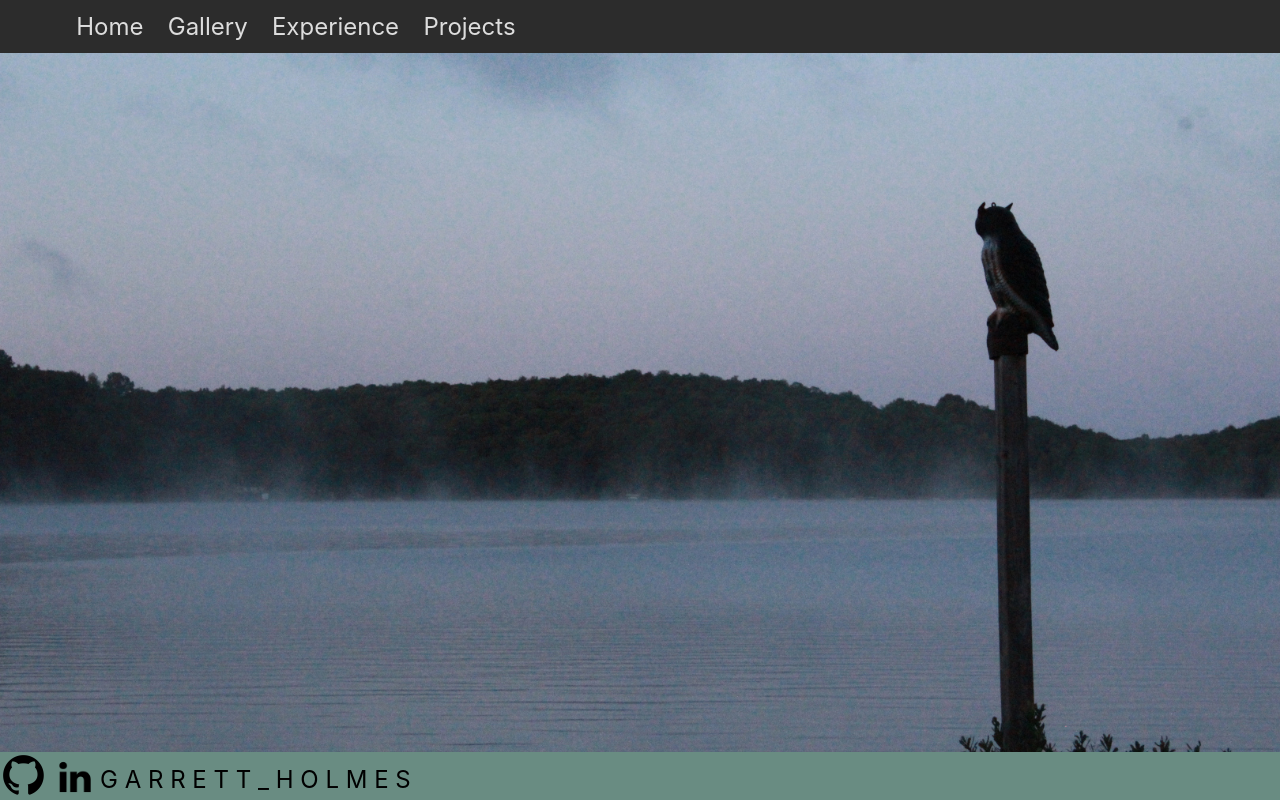
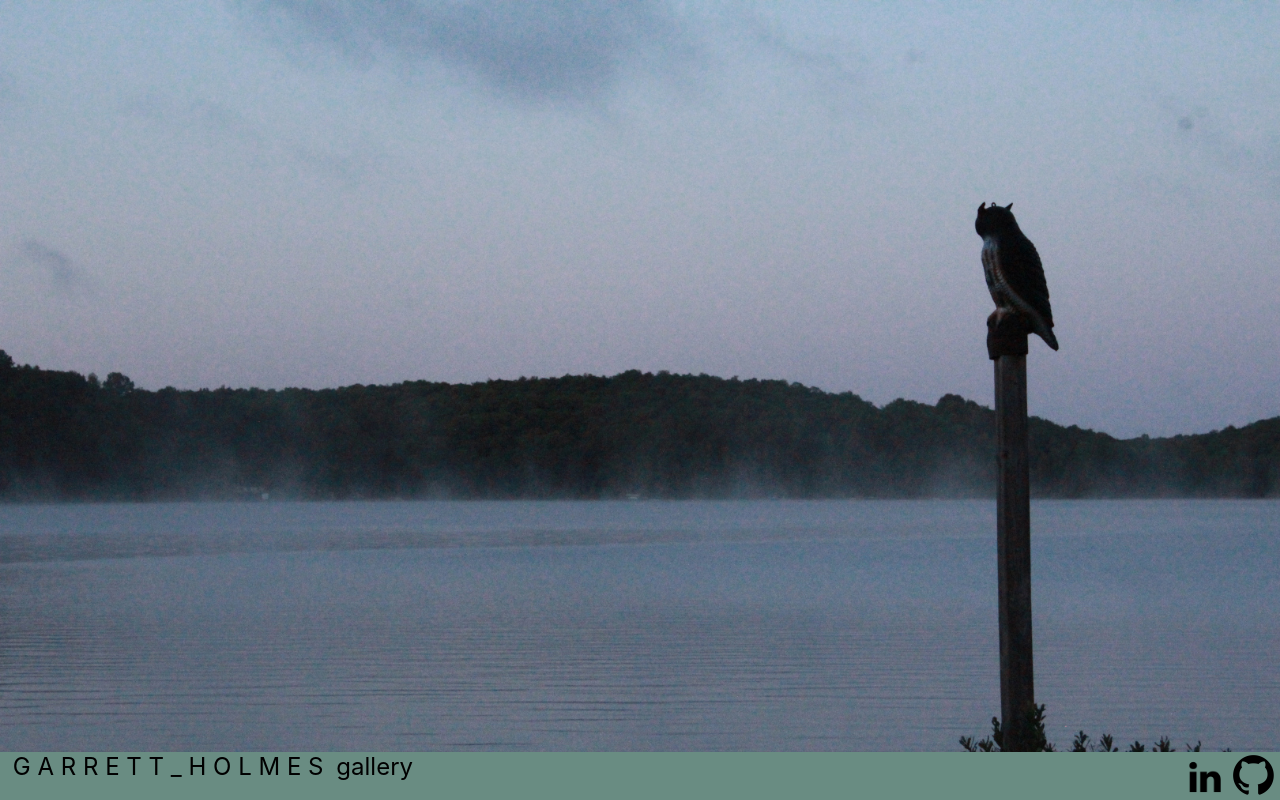
Before and after one commit to ga-holmes/ga-holmes.github.io, a React (Create React App) app: page / in a window 1280 px wide. Shown: the top 800 px of the page. Built offline with nearby package versions, Linux system fonts and the light colour scheme.

Commit message:
changed nav bar to be same as icons bar, now scrolls & sticks to top of page

```diff
--- a/src/App.js
+++ b/src/App.js
@@ -1,42 +1,34 @@
-import { useState } from "react";
+import { useEffect } from "react";
 
 import MainPage from "./pages/MainPage";
 import Gallery from "./pages/Gallery";
 import NoPage from "./pages/NoPage";
 
-import Nav from "./components/Nav";
-
 import { Route, BrowserRouter as Router , Routes } from 'react-router-dom';
 
 import navScroll from "./script";
 
+import { useLocation } from "react-router-dom";
+
+import home from "./home";
+
+import Icons from "./components/Icons";
+
 function App() {
 
-  const [links] = useState([
+  const location = useLocation();
 
-    {
-      text: 'Home',
-      linkTo: '/#'
-    },
-    {
-      text: 'Gallery',
-      linkTo: '/gallery'
-    },
-    {
-      text: 'Experience',
-      linkTo: '/#experience'
-    },
-    {
-      text: 'Projects',
-      linkTo: '/#projects'
-    },
-  ])
+  useEffect(() => {
+    navScroll()
+  }, [location])
+
 
   return (
     <div>
-      <Router>
 
-        <Nav linksList={links} />
+        <div id="nav">
+          <Icons linksList={home.icons} style={{position: 'fixed', display: 'block'}}/>
+        </div>
 
         <Routes>
 
@@ -46,7 +38,6 @@ function App() {
 
         </Routes>
 
-      </Router>
     </div>
   );
 }
--- a/src/components/Icons.js
+++ b/src/components/Icons.js
@@ -1,5 +1,7 @@
 import React from 'react'
 import '../styles/Icons.css'
+import { Link } from 'react-router-dom'
+import { HashLink } from 'react-router-hash-link'
 
 const Icons = ({ linksList, style }) => {
 
@@ -10,9 +12,9 @@ const Icons = ({ linksList, style }) => {
                 linksList.map(
                     (link) => (
                         link.icon === '' ?
-                            <a key={link.key} href={link.linkTo} className="noIcon" target='_blank' rel='noreferrer'>{link.text}</a>
+                            link.linkTo.includes("#") ? <HashLink to={link.linkTo} className="noIcon">{link.text}</HashLink> : <Link to={link.linkTo} className="noIcon">{link.text}</Link>
                         :
-                            <a key={link.key} href={link.linkTo} style={{ textDecoration: 'none' }} target='_blank' rel='noreferrer'> <img className="icon" src={link.icon} alt='' /> </a>
+                            <a key={link.key} href={link.linkTo} style={{ textDecoration: 'none', float: 'right' }} target='_blank' rel='noreferrer'> <img className="icon" src={link.icon} alt='' /> </a>
                     )
                 )
             )}
--- a/src/home.js
+++ b/src/home.js
@@ -82,6 +82,11 @@ const home = {
             text: "G A R R E T T _ H O L M E S",
             linkTo: "/"
         },
+        {
+            icon: "",
+            text: "gallery",
+            linkTo: "/gallery"
+        }
     ]
 }
 
--- a/src/index.js
+++ b/src/index.js
@@ -4,22 +4,21 @@ import './index.css';
 import App from './App';
 import reportWebVitals from './reportWebVitals';
 
-function navScroll(e) {
+import navScroll from './script'
 
-  // let scrollPos = document.body.scrollTop;
-
-  // document.getElementsByClassName("nav").style.bottom = scrollPos
-  console.log("bruh");
-
-}
+import {BrowserRouter as Router} from 'react-router-dom'
 
 ReactDOM.render(
   <React.StrictMode>
-    <App />
+    <Router>
+      <App />
+    </Router>
   </React.StrictMode>,
   document.getElementById('root'),
-  document.getElementById('root').addEventListener('scroll', navScroll)
+  document.addEventListener('scroll', navScroll)
 );
+
+navScroll();
 
 // If you want to start measuring performance in your app, pass a function
 // to log results (for example: reportWebVitals(console.log))
--- a/src/pages/MainPage.js
+++ b/src/pages/MainPage.js
@@ -5,11 +5,12 @@ import backImage from "../images/back1.JPG"
 import backImage2 from "../images/back2.jpg"
 
 import FormatContainer from "../components/FormatContainer";
-import Icons from "../components/Icons";
 
 import "../styles/MainPage.css";
 
 import home from "../home.js"
+
+import Icons from '../components/Icons';
 
 const MainPage = () => {
 
@@ -18,7 +19,9 @@ const MainPage = () => {
 
             <div className="topBanner" style={{ backgroundImage: `url(${backImage})` }}/>
 
-            <Icons linksList={home.icons}/>
+            <div id="icons">
+                <Icons linksList={home.icons} />
+            </div>
 
             <FormatContainer elements={home.homeElements} columns='2fr 1fr' spacing='1em' />
 
--- a/src/script.js
+++ b/src/script.js
@@ -1,10 +1,20 @@
 
 function navScroll(e) {
 
-    // let scrollPos = document.body.scrollTop;
+    let scrollPos = window.scrollY;
 
-    // document.getElementsByClassName("nav").style.bottom = scrollPos
-    console.log("bruh");
+    let icons = document.getElementById("icons")
+    let nav = document.getElementById("nav")
+
+    if (scrollPos / window.screen.height < icons.offsetTop / window.screen.height) {
+        nav.style.display = 'none'
+    }
+
+    if (icons === null || scrollPos / window.screen.height >= icons.offsetTop / window.screen.height) {
+        nav.style.display = 'block'
+    }
+
+    console.log(icons.offsetTop);
 
 }
 
--- a/src/styles/Icons.css
+++ b/src/styles/Icons.css
@@ -1,6 +1,5 @@
 .icon {
     height: 50px;
-    width: auto;
 }
 
 .container {
@@ -9,14 +8,12 @@
 
     filter: drop-shadow(-1px 4px 2px);
 
-    display: flex;
     overflow: hidden;
-}
 
-.container a {
-    opacity: 2;
-    float: left;
-    top: 0%;
+    z-index: 1;
+    width: 100%;
+    max-height: 10%;
+
 }
 
 .container a:hover {
@@ -25,7 +22,8 @@
 }
 
 .noIcon {
-    float: right;
-    align-self: center;
+    float: left;
     font-size: x-large;
+    margin-left: 1%;
+    height: 100%;
 }
```
